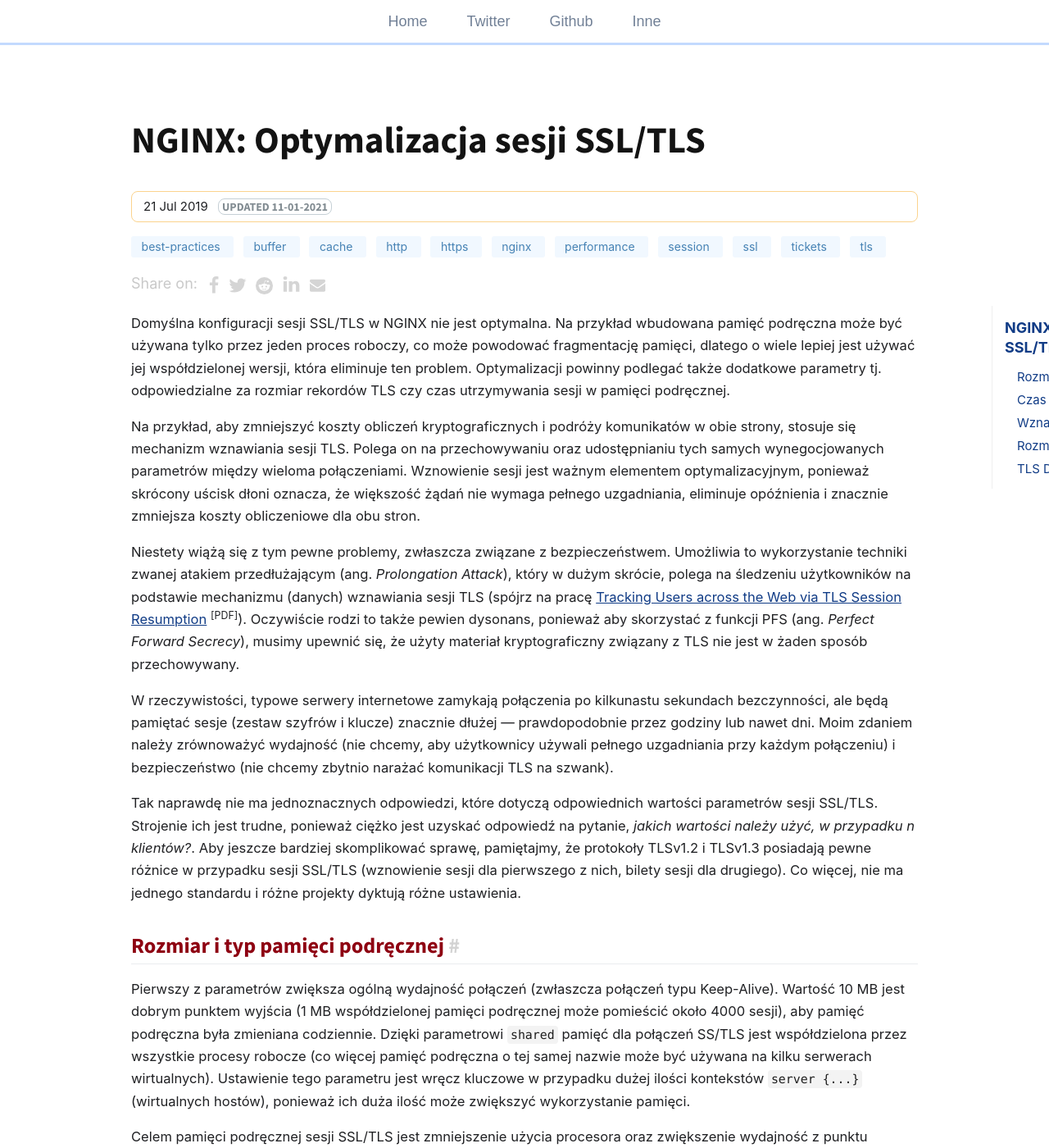
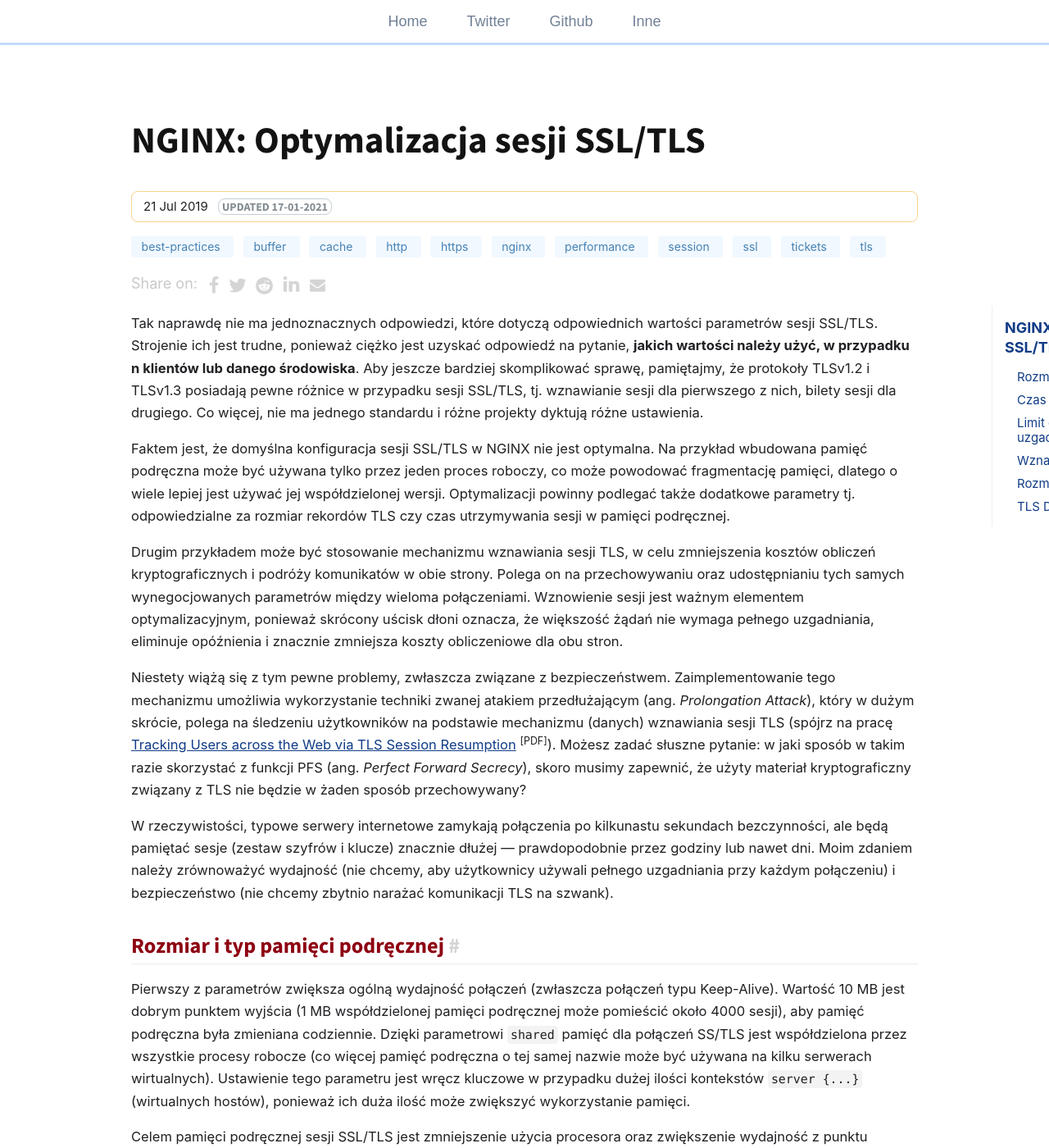
Before and after one commit to git04112019/trimstray.github.io, a Jekyll site: the page built from _posts/2019-07-21-nginx-optymalizacja_sesji_ssl-tls.md, in a window 1280 px wide and 1400 px high. Shown: the whole window at 82% size. Built offline with Jekyll 4.4.1, drawn with Linux system fonts in a browser that asks for light colours; comment, search, counter and statistics services are not loaded; some of the changed text lies outside the part shown.

Commit message:
uncommited changes - signed-off-by: trimstray <trimstray@gmail.com>

````diff
--- a/_posts/2019-07-21-nginx-optymalizacja_sesji_ssl-tls.md
+++ b/_posts/2019-07-21-nginx-optymalizacja_sesji_ssl-tls.md
@@ -8,18 +8,18 @@ tags: [http, https, ssl, tls, nginx, best-practices, performance, session, cache
 comments: true
 favorite: false
 toc: true
-last_modified_at: 2021-01-11 00:00:00 +0000
+last_modified_at: 2021-01-17 00:00:00 +0000
 ---
 
-Domyślna konfiguracji sesji SSL/TLS w NGINX nie jest optymalna. Na przykład wbudowana pamięć podręczna może być używana tylko przez jeden proces roboczy, co może powodować fragmentację pamięci, dlatego o wiele lepiej jest używać jej współdzielonej wersji, która eliminuje ten problem. Optymalizacji powinny podlegać także dodatkowe parametry tj. odpowiedzialne za rozmiar rekordów TLS czy czas utrzymywania sesji w pamięci podręcznej.
+Tak naprawdę nie ma jednoznacznych odpowiedzi, które dotyczą odpowiednich wartości parametrów sesji SSL/TLS. Strojenie ich jest trudne, ponieważ ciężko jest uzyskać odpowiedź na pytanie, **jakich wartości należy użyć, w przypadku n klientów lub danego środowiska**. Aby jeszcze bardziej skomplikować sprawę, pamiętajmy, że protokoły TLSv1.2 i TLSv1.3 posiadają pewne różnice w przypadku sesji SSL/TLS, tj. wznawianie sesji dla pierwszego z nich, bilety sesji dla drugiego. Co więcej, nie ma jednego standardu i różne projekty dyktują różne ustawienia.
 
-Na przykład, aby zmniejszyć koszty obliczeń kryptograficznych i podróży komunikatów w obie strony, stosuje się mechanizm wznawiania sesji TLS. Polega on na przechowywaniu oraz udostępnianiu tych samych wynegocjowanych parametrów między wieloma połączeniami. Wznowienie sesji jest ważnym elementem optymalizacyjnym, ponieważ skrócony uścisk dłoni oznacza, że większość żądań nie wymaga pełnego uzgadniania, eliminuje opóźnienia i znacznie zmniejsza koszty obliczeniowe dla obu stron.
+Faktem jest, że domyślna konfiguracja sesji SSL/TLS w NGINX nie jest optymalna. Na przykład wbudowana pamięć podręczna może być używana tylko przez jeden proces roboczy, co może powodować fragmentację pamięci, dlatego o wiele lepiej jest używać jej współdzielonej wersji. Optymalizacji powinny podlegać także dodatkowe parametry tj. odpowiedzialne za rozmiar rekordów TLS czy czas utrzymywania sesji w pamięci podręcznej.
 
-Niestety wiążą się z tym pewne problemy, zwłaszcza związane z bezpieczeństwem. Umożliwia to wykorzystanie techniki zwanej atakiem przedłużającym (ang. _Prolongation Attack_), który w dużym skrócie, polega na śledzeniu użytkowników na podstawie mechanizmu (danych) wznawiania sesji TLS (spójrz na pracę [Tracking Users across the Web via TLS Session Resumption]({{ site.url }}/assets/pdfs/2018-12-06-Sy-ACSAC-Tracking_Users_across_the_Web_via_TLS_Session_Resumption.pdf) <sup>[PDF]</sup>). Oczywiście rodzi to także pewien dysonans, ponieważ aby skorzystać z funkcji PFS (ang. _Perfect Forward Secrecy_), musimy upewnić się, że użyty materiał kryptograficzny związany z TLS nie jest w żaden sposób przechowywany.
+Drugim przykładem może być stosowanie mechanizmu wznawiania sesji TLS, w celu zmniejszenia kosztów obliczeń kryptograficznych i podróży komunikatów w obie strony. Polega on na przechowywaniu oraz udostępnianiu tych samych wynegocjowanych parametrów między wieloma połączeniami. Wznowienie sesji jest ważnym elementem optymalizacyjnym, ponieważ skrócony uścisk dłoni oznacza, że większość żądań nie wymaga pełnego uzgadniania, eliminuje opóźnienia i znacznie zmniejsza koszty obliczeniowe dla obu stron.
+
+Niestety wiążą się z tym pewne problemy, zwłaszcza związane z bezpieczeństwem. Zaimplementowanie tego mechanizmu umożliwia wykorzystanie techniki zwanej atakiem przedłużającym (ang. _Prolongation Attack_), który w dużym skrócie, polega na śledzeniu użytkowników na podstawie mechanizmu (danych) wznawiania sesji TLS (spójrz na pracę [Tracking Users across the Web via TLS Session Resumption]({{ site.url }}/assets/pdfs/2018-12-06-Sy-ACSAC-Tracking_Users_across_the_Web_via_TLS_Session_Resumption.pdf) <sup>[PDF]</sup>). Możesz zadać słuszne pytanie: w jaki sposób w takim razie skorzystać z funkcji PFS (ang. _Perfect Forward Secrecy_), skoro musimy zapewnić, że użyty materiał kryptograficzny związany z TLS nie będzie w żaden sposób przechowywany?
 
 W rzeczywistości, typowe serwery internetowe zamykają połączenia po kilkunastu sekundach bezczynności, ale będą pamiętać sesje (zestaw szyfrów i klucze) znacznie dłużej — prawdopodobnie przez godziny lub nawet dni. Moim zdaniem należy zrównoważyć wydajność (nie chcemy, aby użytkownicy używali pełnego uzgadniania przy każdym połączeniu) i bezpieczeństwo (nie chcemy zbytnio narażać komunikacji TLS na szwank).
-
-Tak naprawdę nie ma jednoznacznych odpowiedzi, które dotyczą odpowiednich wartości parametrów sesji SSL/TLS. Strojenie ich jest trudne, ponieważ ciężko jest uzyskać odpowiedź na pytanie, _jakich wartości należy użyć, w przypadku n klientów?_. Aby jeszcze bardziej skomplikować sprawę, pamiętajmy, że protokoły TLSv1.2 i TLSv1.3 posiadają pewne różnice w przypadku sesji SSL/TLS (wznowienie sesji dla pierwszego z nich, bilety sesji dla drugiego). Co więcej, nie ma jednego standardu i różne projekty dyktują różne ustawienia.
 
 ## Rozmiar i typ pamięci podręcznej
 
@@ -34,6 +34,14 @@ Jeśli rozmiar pamięci podręcznej jest zbyt mały, może dojść do sytuacji,
 ```
 
 Informacja ta mówi o tym, że NGINX nie był w stanie przydzielić nowej sesji we współdzielonej pamięci podręcznej SSL/TLS i nie powoduje błędów dla klientów. Jedyny skutkiem ubocznym jest to, że klienci, którzy ponownie wykonują połączenie, ponoszą niewielką utratę wydajności, ponieważ nie mają wznowienia sesji SSL. Taka sytuacja może się zdarzyć, jeśli pamięć podręczna jest pełna, a NGINX nie był w stanie zwolnić wystarczającej ilości miejsca, usuwając ostatnio używaną sesję. Rozwiązaniem jest zmniejszenie limitów czasu sesji (parametr: `ssl_session_timeout`) lub zwiększenie rozmiaru pamięci współdzielonej, aby uniknąć przepełnienia. W ten sposób sesje wygasają i zostają usunięte z pamięci podręcznej, zanim zostanie ona przepełniona.
+
+Co niezwykle istotne, parametr ten jest ściśle związany z opcją odpowiedzialną za [czas życia parametrów sesji]({{ site.url }}/posts/2019-07-21-nginx-optymalizacja_sesji_ssl-tls/#czas-życia-parametrów-sesji). Oficjalna dokumentacja podaje przykład i tłumaczy tą zależność jak poniżej:
+
+<p class="ext">
+  <em>
+    When you increase the timeout, the cache needs to be bigger to accommodate the larger number of cached parameters that results. For the 4-hour timeout in the following example, a 20-MB cache is appropriate [...] If the timeout length is increased, you need a larger cache to store sessions, for example, 20 MB [...]
+  </em>
+</p>
 
 Oczywiście nie ma róży bez kolców. Jednym z powodów, dla których nie należy używać bardzo dużej pamięci podręcznej, jest to, że większość implementacji nie usuwa z niej żadnych rekordów. Nawet wygasłe sesje mogą nadal się w niej znajdować i można je odzyskać!
 
@@ -72,6 +80,28 @@ ssl_session_timeout 4h;
 ```
 
 Oficjalna dokumentacja: [ssl_session_timeout](http://nginx.org/en/docs/http/ngx_http_ssl_module.html#ssl_session_timeout).
+
+## Limit czasu na zakończenie uzgadniania
+
+Jak doskonale wiemy, sesja SSL/TLS rozpoczynają się od wymiany wiadomości nazywanej uzgadnianiem. Uzgadnianie umożliwia wymianę wielu niezwykle istotnych informacji między klientem a serwerem do poprawnego zestawienia sesji SSL/TLS. W przypadku serwera NGINX domyślny limit czasu do zakończenia lub przekroczenia pierwszej wymiany (niekompletnego uzgadniania protokołu) wynosi 60 sekund.
+
+Pamiętajmy, że cały proces powinien zająć ledwie ułamek sekundy, a w niektórych specyficznych przypadkach powinien potrwać maksymalnie kilka sekund. Moim zdaniem wartość 60s jest zbyt duża, ponieważ może zwiększyć podatność na ataki polegające na wyczerpaniu połączeń serwera przez niepowodzenie zakończenia (lub nawet uruchomienia) z użyciem protokołów SSL/TLS. Doprowadzi to najprawdopodobniej do większego zużycia pamięci, powolnej odpowiedź serwera i w ostateczności jego niedostępności.
+
+Dzięki temu parametrowi serwer zamyka połączenia, których zakończenie uzgadniania protokołu SSL/TLS trwa dłużej. Bez tego limitu, słabo lub nieodpowiednio skonfigurowany serwer po prostu czekałby w nieskończoność na zakończenie uzgadniania SSL/TLS.
+
+Z drugiej strony, w niektórych systemach wbudowanych o niższej mocy procesora, zwłaszcza przy wykorzystaniu dłuższych kluczy RSA, podczas wymiany odszyfrowanie może zająć więcej czasu. Ustawienie zbyt niskiej wartości może spowodować problemy połączenia z serwerem właśnie z powodu przekroczenia limitu czasu. Należy wtedy odpowiednio dostosować wartość, aby umożliwić korzystanie z najnowszych protokołów kryptograficznych tak często, jak to tylko możliwe (także starszym oraz działającym w mocno ograniczonych środowiskach klientom).
+
+Uważam też, że mając ustawioną niższą wartość (np. na 10s) konieczność jej zwiększenia pojawia się raczej w przypadku bardzo wolnych klientów i sieci. Powyższy limit uzgadniania SSL/TLS w pozostałych okolicznościach wskazuje raczej na problemy w innym miejscu.
+
+Przykład konfiguracji:
+
+```nginx
+# context: stream, server
+# default: 60s
+ssl_handshake_timeout 30s;
+```
+
+Oficjalna dokumentacja: [ssl_handshake_timeout](http://nginx.org/en/docs/http/ngx_http_ssl_module.html#ssl_handshake_timeout).
 
 ## Wznawianie sesji
 
````
